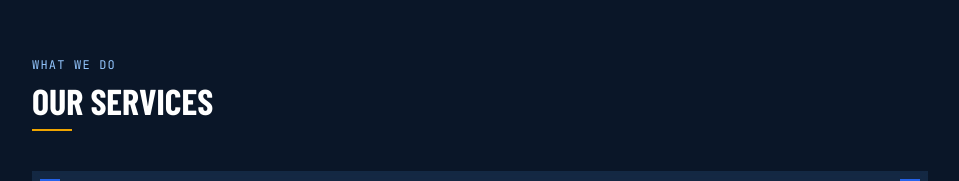
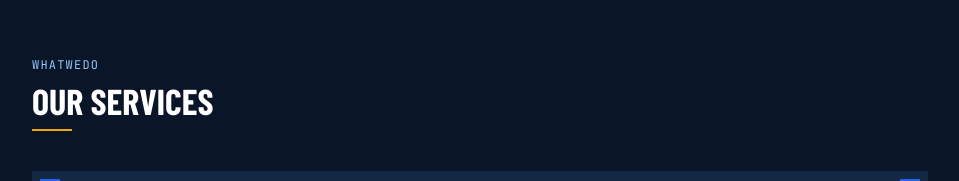
Before and after one commit to KeaneRain/fy-engv2, a React (Vite) app: page / in a window 1280 px wide. Shown: the part 871-1052 px from the top of the page, without its empty margins (160-1119 px from the left). Built offline with nearby package versions, Linux system fonts and the light colour scheme.

Commit message:
feat: text transitions in Services section

```diff
--- a/src/components/sections/Services.tsx
+++ b/src/components/sections/Services.tsx
@@ -1,44 +1,25 @@
-import { useRef } from 'react'
-import { motion, useInView } from 'framer-motion'
+import { LineReveal, TypewriterText, WordSlide } from '../ui/TextReveal'
 import { ServiceCard } from '../ui/ServiceCard'
 import { SERVICES } from '../../data/content'
 
 export function Services() {
-  const ref = useRef<HTMLDivElement>(null)
-  const inView = useInView(ref, { once: true, margin: '-80px' })
+  return (
+    <section id="services" className="py-32 px-10 md:px-24">
+      <div className="max-w-4xl mx-auto">
+        <WordSlide className="text-blueprint-300 font-mono text-xs tracking-widest uppercase mb-2 block">
+          What We Do
+        </WordSlide>
 
-  return (
-    <section id="services" className="py-32 px-10 md:px-24" ref={ref}>
-      <div className="max-w-4xl mx-auto">
-        <motion.p
-          initial={{ opacity: 0 }}
-          animate={inView ? { opacity: 1 } : {}}
-          transition={{ duration: 0.4 }}
-          className="text-blueprint-300 font-mono text-xs tracking-widest uppercase mb-2"
-        >
-          What We Do
-        </motion.p>
-
-        <motion.h2
-          initial={{ opacity: 0, y: 16 }}
-          animate={inView ? { opacity: 1, y: 0 } : {}}
-          transition={{ duration: 0.5, delay: 0.1 }}
-          className="text-4xl font-heading text-white uppercase mb-10"
-        >
-          Our Services
+        <h2 className="text-4xl font-heading text-white uppercase mb-10">
+          <TypewriterText delay={0.1}>Our Services</TypewriterText>
           <span className="block w-10 h-0.5 bg-gold-500 mt-2" />
-        </motion.h2>
+        </h2>
 
         <div className="grid grid-cols-1 gap-5">
           {SERVICES.map((service, i) => (
-            <motion.div
-              key={service.id}
-              initial={{ opacity: 0, x: -20 }}
-              animate={inView ? { opacity: 1, x: 0 } : {}}
-              transition={{ duration: 0.5, delay: 0.2 + i * 0.12 }}
-            >
+            <LineReveal key={service.id} delay={0.2 + i * 0.12}>
               <ServiceCard {...service} />
-            </motion.div>
+            </LineReveal>
           ))}
         </div>
       </div>
```
